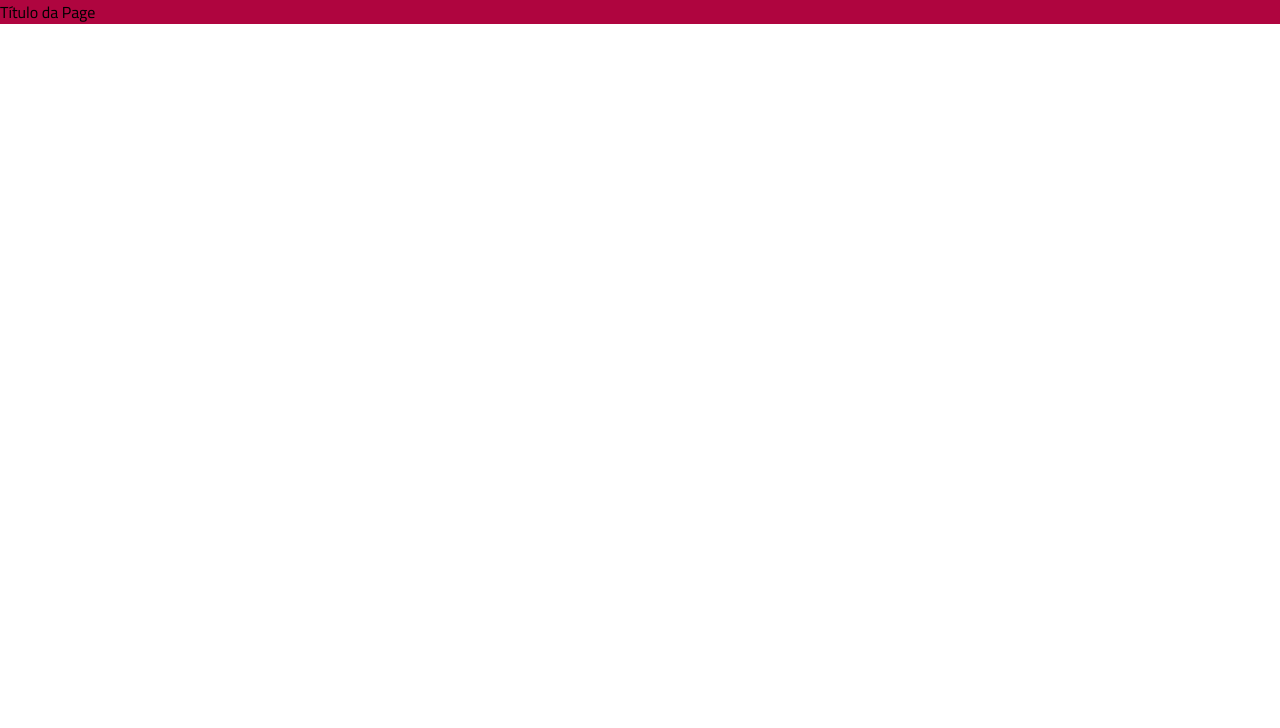
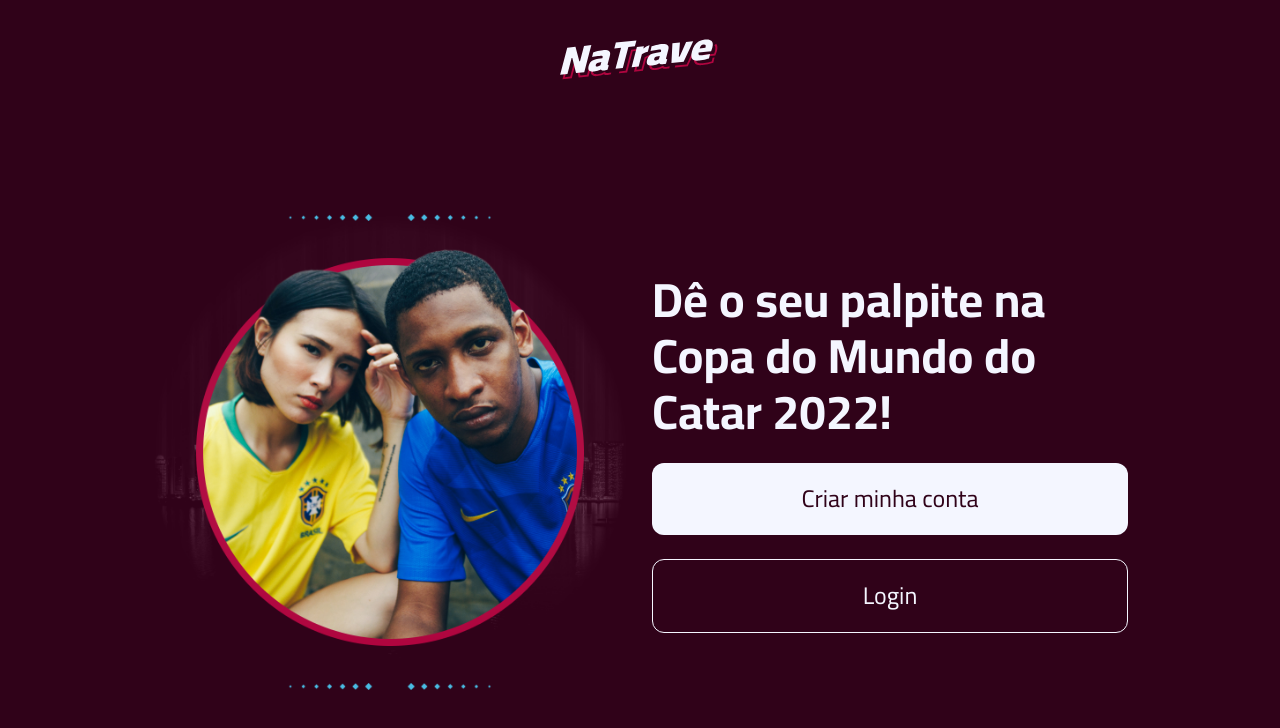
Before and after one commit to AlefSloan/WorldCup-Challenge, a React (Vite) app in the folder WorldCup-Dats/: page / in a window 1280 px wide. Shown: the top 728 px of the page. Built offline with nearby package versions, Linux system fonts and the light colour scheme.

Commit message:
feat: login page on App function

```diff
--- a/WorldCup-Dats/src/App.jsx
+++ b/WorldCup-Dats/src/App.jsx
@@ -1,11 +1,25 @@
-const Title = () => (
-  <h1>Título da Page</h1>
-)
-
 export function App() {
   return (
-    <div className="bg-red-500">
-      <Title />
+    <div className='h-screen bg-red-700 p-4 text-white flex flex-col items-center space-y-6'>
+      <header className='container max-w-5xl p-4 flex justify-center'>
+        <img className='w-40' src='/images/logo-wine.svg' />
+      </header>
+      <main className="container max-w-5xl p-6 flex-1 p-4 flex items-center flex-col md:flex-row space-y-6 md:space-y-0 md:space-x-6">
+        <div className='md:flex-1 flex justify-center'>
+          <img className='w-full' src='/images/login-img.png'/>
+        </div>
+        <div className='md:flex-1 flex flex-col space-y-6'>
+          <h1 className='text-3xl text-center md:text-left font-bold'>
+            Dê o seu palpite na Copa do Mundo do Catar 2022!
+          </h1>
+          <button className='bg-white text-red-700 text-xl px-8 py-5 rounded-xl'>
+            Criar minha conta
+          </button>
+          <button className='text-white border border-white text-xl px-8 py-5 rounded-xl'>
+            Login
+          </button>
+        </div>
+      </main>
     </div>
   )
 }
```
